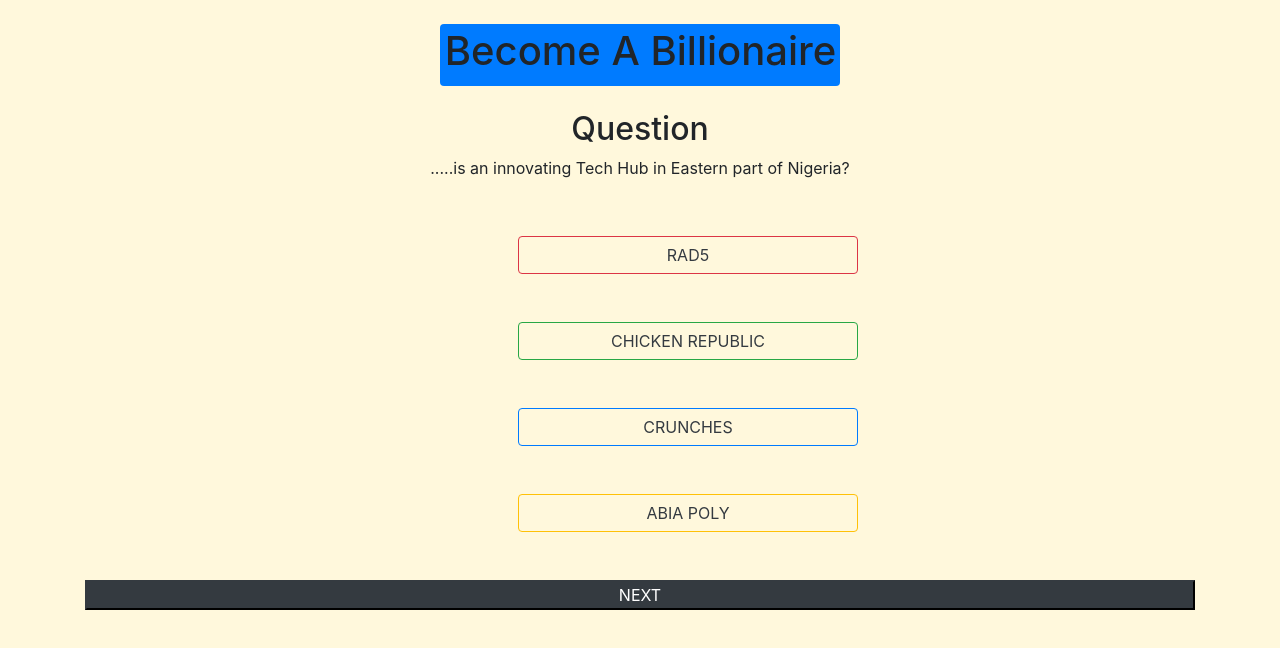
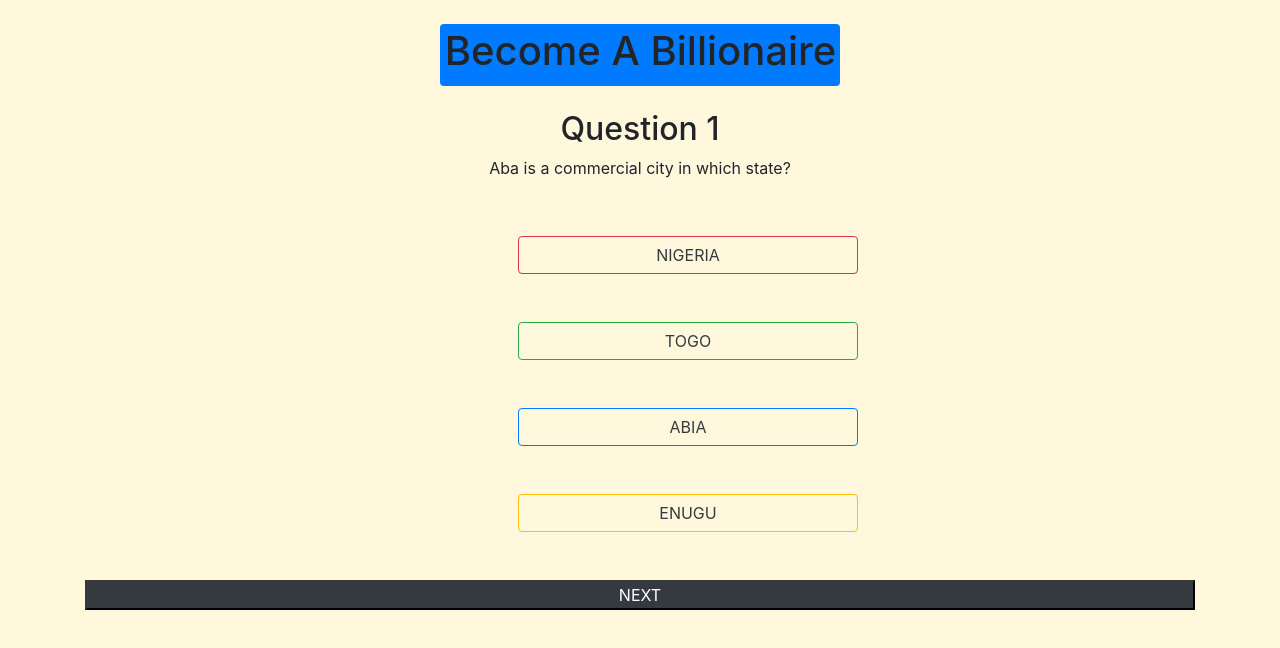
Before and after one commit to Supman001/quitz, a plain HTML site: page index.html in a window 1280 px wide. Drawn offline with nearby package versions, Linux system fonts and the light colour scheme; files that its build step writes are made by us from their sources.

Commit message:
Second commit

```diff
--- a/app.js
+++ b/app.js
@@ -1,17 +1,152 @@
-// const quizQuestion = document.getElementById('questionBox');
-// const nextBtn = document.getElementById('next')
+let questions = [
+    {
+        number: 1,
+        question : '....is a name of a person things or place?',
+        options:{
+            a:'School',
+            b: 'Church',
+            c: 'A noun',
+            d:' Market'
+        },
+        question : '....is a name of a person things or place?',
+    },
+    {
+        number: 2,
+        question: 'Obi is a......?',
+        answer: 'Boy',
+        options: {
+            a: 'Girl',
+            b:'Car',
+            c: 'Child',
+            d: 'Boy'
+        },
+        number: 3,
+        question: '....., ....and....makes up a family?',
+        answer: 'Father, Mother and Children',
+        options: {
+             a: 'Beans, Rice and Yam',
+             b: 'Father, Mother and Children',
+             c: 'Teacher, School and Students',
+             d: 'Pastor, Usher and Members'
+        },
+    },
+    {
+        number: 4,
+            question: 'Aba is a commercial city in which state?',
+            options: {
+                a: 'Nigeria',
+                b: 'Togo',
+                c: 'Abia',
+                d: 'Enugu'
+            },
+            answer: 'Abia',
+    },
+    {
+            number: 5,
+            question: '......and......are good examples of input device?',
+            options: {
+                a: 'Cat and Rat',
+                b: 'Aki and Paw-paw',
+                c: 'Data and Paper',
+                d: 'Keyboard and Mouse'
+            },
+            answer: 'Keyboard and Mouse',
+    },
+    {
+        number: 6,
+        question: '......is a former VP during Goodluck Johnathan regim?',
+        answer: 'Sambo',
+        options: {
+            a: 'Asari Dokubo',
+            b: 'Nnamdi Kalu',
+            c: 'Bukola Saraki',
+            d: 'Atiku Abubakar'
+        },
+    },
+    {
+        number: 7,
+        question: '.....is one of the deadly islamic terrorist group in the world?',
+        answer: 'Boko Haram',
+        options: {
+            a: 'Boko Haram',
+            b: 'Ipob',
+            c: 'Oduduwa',
+            d: 'Amoeketon'
+        },
+    },
+    {
+        number: 8,
+        question: 'Anything that has weight and occupies space is called.....?',
+        answer: 'Matter',
+        options: {
+            a: 'Air',
+            b: 'Motor',
+            c: 'Aeroplane',
+            d: 'Matter'
+        },
+    },
+    {
+        number: 9,
+        question: 'Joe Biden is the name of newly elected president of which country?',
+        answer: 'USA',
+        options: {
+            a: 'USSR',
+            b: 'USA',
+            c: 'UNN',
+            d: 'UBA'
+        },
+    },
+    {
+        number: 10,
+        question: '.....is an innovating Tech Hub in Eastern part of Nigeria?',
+        answer: 'Rad5',
+        options: {
+            a: 'Rad5',
+            b: 'Chicken Republic',
+            c: 'Crunches',
+            d: 'Abia Poly'
+        },
+    },
+];
 
+let correctAnswer;
+let counter = 1;
+let numQuestion;
+let score = 0
 
+newQuestion()
 
-// // Add event listener to next button
+function newQuestion(){
+	if(counter < 11){
+	    // console.log(totalQuestions[counter])
+	    const keys = Object.keys(questions);
+	    const randomIndex = keys[Math.floor(Math.random() * keys.length)];
+	    const item = questions[randomIndex];
+	    correctAnswer = item.answer;
 
-// nextBtn.addEventListener('click', nextQuiz)
+	    // console.log(allAnswers)
 
-// // Next quitz function
+	    document.getElementById('questionBox').innerHTML = item.question;
+	    document.getElementById('optiona').innerHTML = item.options.a;
+	    document.getElementById('optionb').innerHTML = item.options.b;
+	    document.getElementById('optionc').innerHTML = item.options.c;
+	    document.getElementById('optiond').innerHTML = item.options.d;
+        document.getElementById('questionNum').innerHTML= counter++
 
-// function nextQuiz(e){
-//     quizQuestion.classList.add('d-none')
-//   }else{
-//       console.log('completed')
-//   }
-// }
+	}else{
+	    document.getElementById('holder').innerHTML = "<h1 class='center'> Thank You for Completing Quizzer 1.0 <br> Your Total Point is : " + point + "</h1>";
+	}
+}
+
+function rightAnswer(answerBox) {
+    let seletedAnswer = document.getElementById(answerBox).innerHTML;
+    if (seletedAnswer == correctAnswer ) {
+       alert('congrats move to next question')
+       score++
+       newQuestion()
+
+    }else{
+        alert('wrong answer')
+        newQuestion()
+    }
+}
--- a/index.html
+++ b/index.html
@@ -20,7 +20,7 @@
        <div class="container">
               <div class="row text-center">
                      <div class="col-sm-12 mt-4">
-                            <h2 class="text-bold">Question </h2>
+                            <h2 class="text-bold">Question <span id="questionNum"></span></h2>
                      </div>
               </div>
        </div>
@@ -29,10 +29,10 @@
               <div class="row justify-content-center" id="questionBox"></div>
               <div class="row mx-auto quiz-container">
                      <div class="col-sm-4 mt-2 mx-auto" id="options">
-                            <button class="btn w-100  m-5 btn-white btn-outline-danger text-dark btn-block text-uppercase" id="optiona" type="button">A. Boat</button>
-                            <button class="btn w-100 m-5  btn-white btn-outline-success text-dark btn-block text-uppercase" id="optionb" type="button">B. Goat</button>
-                            <button class="btn w-100 m-5 btn-white btn-outline-primary text-dark btn-block text-uppercase" id="optionc" type="button">C. Foot</button>
-                            <button class="btn w-100 m-5 btn-white btn-outline-warning text-dark btn-block text-uppercase" id="optiond" type="button">D. Toyota</button>
+                            <li class="btn w-100  m-5 btn-white btn-outline-danger text-dark btn-block text-uppercase" id="optiona" onclick="rightAnswer('optiona')" type="button">A. Boat</li>
+                            <li class="btn w-100 m-5  btn-white btn-outline-success text-dark btn-block text-uppercase" id="optionb" onclick="rightAnswer('optionb')" type="button">B. Goat</li>
+                            <li class="btn w-100 m-5 btn-white btn-outline-primary text-dark btn-block text-uppercase" id="optionc" onclick="rightAnswer('optionc')" type="button">C. Foot</li>
+                            <li class="btn w-100 m-5 btn-white btn-outline-warning text-dark btn-block text-uppercase" id="optiond" onclick="rightAnswer('optiond')" type="button">D. Toyota</li>
 
                      </div>
                      <button class="btn-dark btn-outline- text-white btn-block text-uppercase text-center" type="button" onclick="newQuestion()">Next</button>
@@ -50,6 +50,6 @@
 <script src="bootstrap/js/jquery-3.2.1.min.js"></script>
 <script src="bootstrap/js/bootstrap.js"></script>
 <script src="app.js"></script>
-<script src="questions.js"></script>
+<!-- <script src="questions.js"></script> -->
 </body>
 </html>
```
